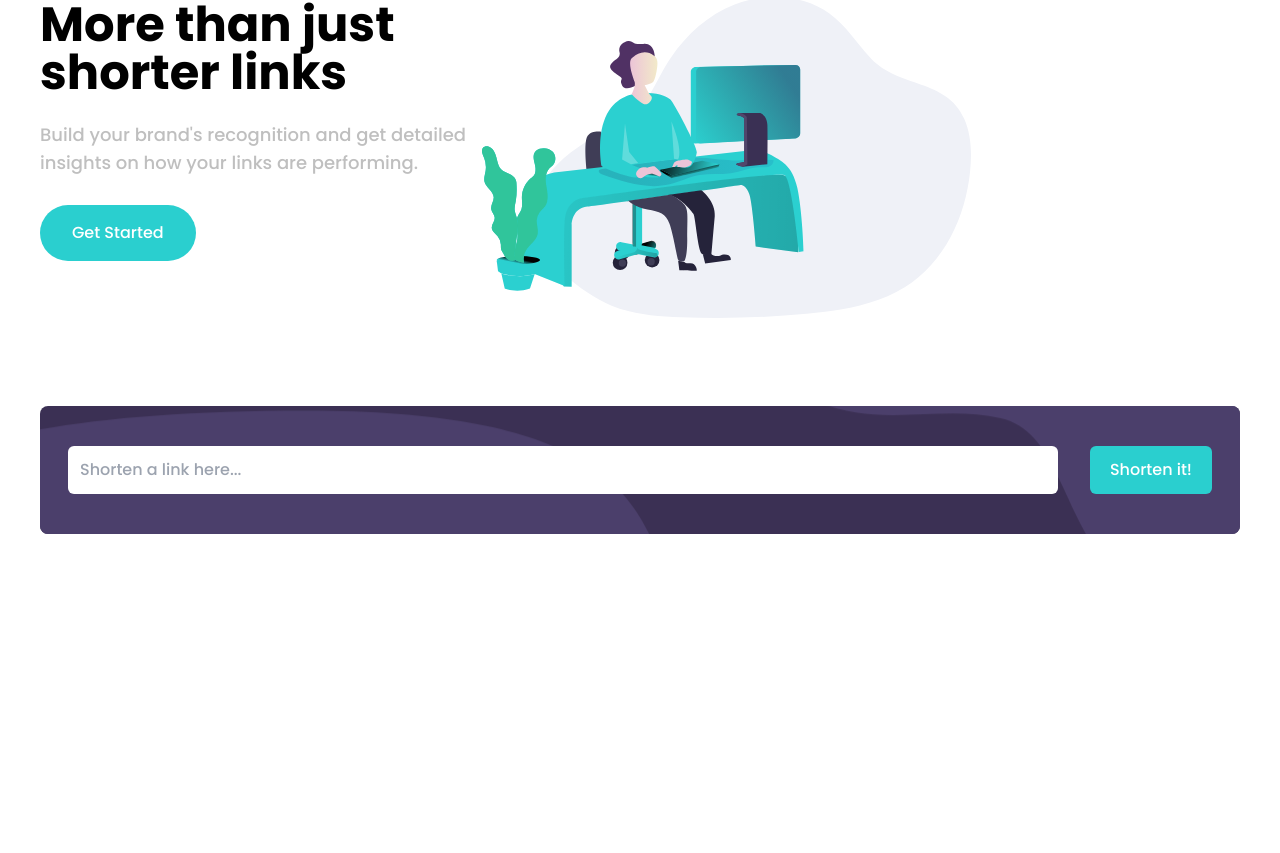
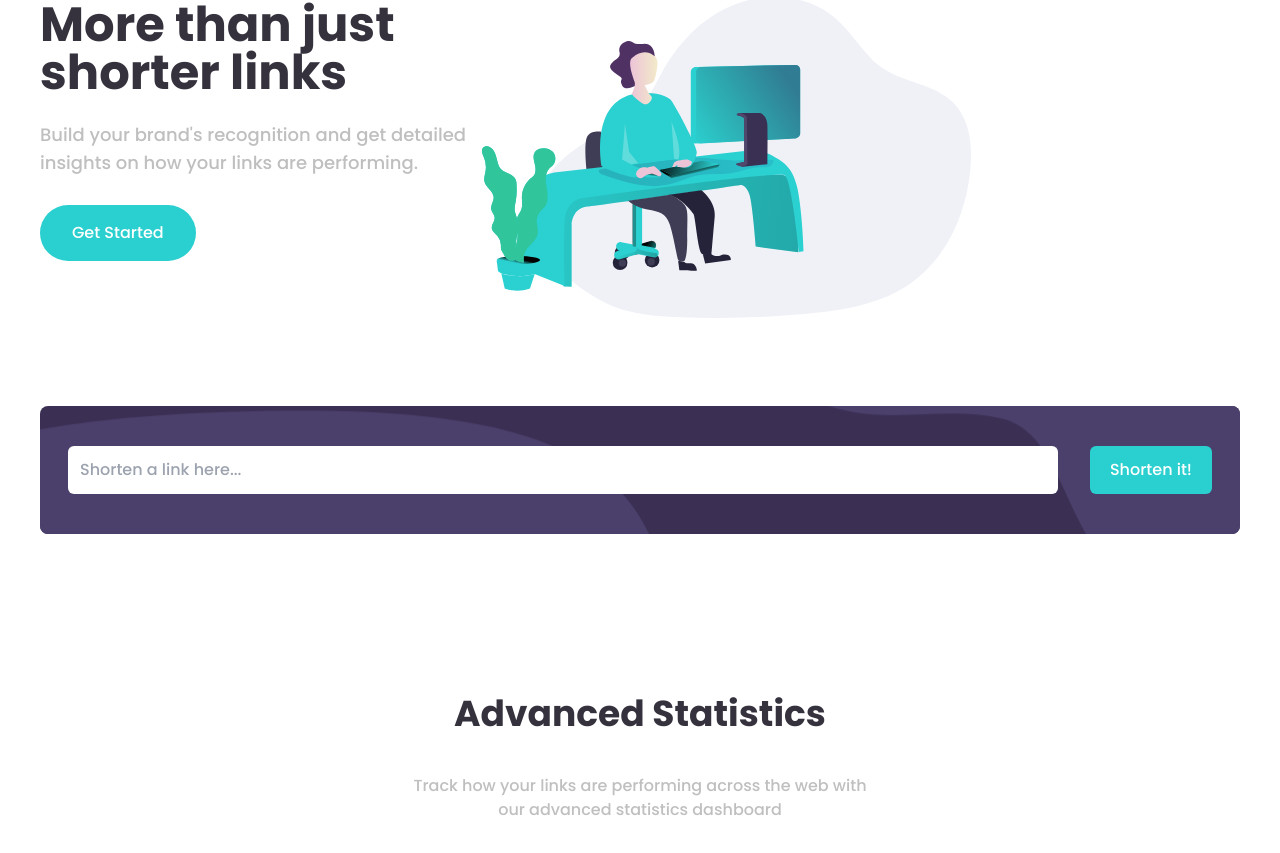
Before and after one commit to dnirns/fe-mentor-todo-app, a React (Create React App) app: page / in a window 1280 px wide. Shown: the part 199-1052 px from the top of the page. Before the commit the page ends 800 px from the top, so only its background shows below. Built offline with nearby package versions, Linux system fonts and the light colour scheme.

Commit message:
loading spinner whilst get request in progress

```diff
--- /dev/null
+++ b/src/components/AdvancedStats.js
@@ -0,0 +1,17 @@
+import React from 'react'
+
+const AdvancedStats = () => {
+  return (
+    <div className='text-center my-20'>
+      <p className='text-4xl font-bold text-neutral-v-dark-blue'>
+        Advanced Statistics
+      </p>
+      <p className='p-4 mx-auto my-6 w-5/12 text-neutral-gray'>
+        Track how your links are performing across the web with our advanced
+        statistics dashboard
+      </p>
+    </div>
+  )
+}
+
+export default AdvancedStats
--- a/src/components/Home.js
+++ b/src/components/Home.js
@@ -3,28 +3,29 @@ import { shorten } from '../api/shorten'
 import Search from './Search'
 import Header from './Header'
 import Result from './Result'
+import AdvancedStats from './AdvancedStats'
 
 const Home = () => {
   const [searching, setSearching] = useState(false)
-
   const [currentUrl, setCurrentUrl] = useState('')
-
   const [urls, setUrls] = useState([])
 
+  //function for search component, saves input field to state
   const handleSetUrl = (e) => {
     setCurrentUrl(e.target.value)
   }
 
+  //api request function for onclick of search component button
   const shortenApi = async () => {
     setSearching(true)
-
     try {
       const res = await shorten(currentUrl)
-      setSearching(false)
+
       setUrls([
         ...urls,
         { original: currentUrl, short: res.data.result.short_link },
       ])
+      setSearching(false)
       setCurrentUrl('')
     } catch (err) {
       console.log(err)
@@ -32,7 +33,7 @@ const Home = () => {
   }
 
   return (
-    <div className='text-black py-10 text-center md:text-left'>
+    <div className='text-neutral-v-dark-blue py-10 text-center md:text-left'>
       <Header />
       <Search
         shortenUrl={shortenApi}
@@ -40,10 +41,20 @@ const Home = () => {
         currentUrl={currentUrl}
         searching={searching}
       />
+      <div className='flex justify-center my-4 h-16'>
+        {searching && <div className='loader m-4' />}
+      </div>
 
       {urls.map((url) => {
-        return <Result originalUrl={url.original} shortUrl={url.short} />
+        return (
+          <Result
+            originalUrl={url.original}
+            shortUrl={url.short}
+            searching={searching}
+          />
+        )
       })}
+      <AdvancedStats />
     </div>
   )
 }
--- a/src/components/Result.js
+++ b/src/components/Result.js
@@ -1,12 +1,12 @@
 import React from 'react'
 
-const Result = ({ originalUrl, shortUrl }) => {
+const Result = ({ originalUrl, shortUrl, searching }) => {
   return (
-    <div className='p-4 my-6 bg-gray-50 flex justify-between'>
+    <div className='p-4 my-6 bg-gray-50 flex items-center justify-between'>
       <p className='text-base'>{originalUrl}</p>
       <div className='flex items-center'>
         <p className='text-primary-cyan text-base px-4'>{shortUrl}</p>
-        <button className='text-sm bg-primary-cyan text-white px-6 py-2 rounded'>
+        <button className='text-sm bg-primary-cyan hover:bg-opacity-80 text-white px-6 py-2 rounded'>
           Copy
         </button>
       </div>
--- a/src/index.css
+++ b/src/index.css
@@ -23,12 +23,12 @@ html {
 }
 
 .loader {
-  border: 10px solid #f3f3f3;
+  border: 6px solid #f3f3f3;
   border-radius: 50%;
-  border-top: 10px solid #3498db;
-  width: 60px;
-  height: 60px;
-  animation: spin 1.5s linear infinite;
+  border-top: 6px solid hsl(180, 66%, 49%);
+  width: 40px;
+  height: 40px;
+  animation: spin 2s linear infinite;
 }
 
 @keyframes spin {
```
Also changed, not shown: src/components/Search.js (+2 -24 lines), 1 other file (tests, documents, lock files or other folders).
